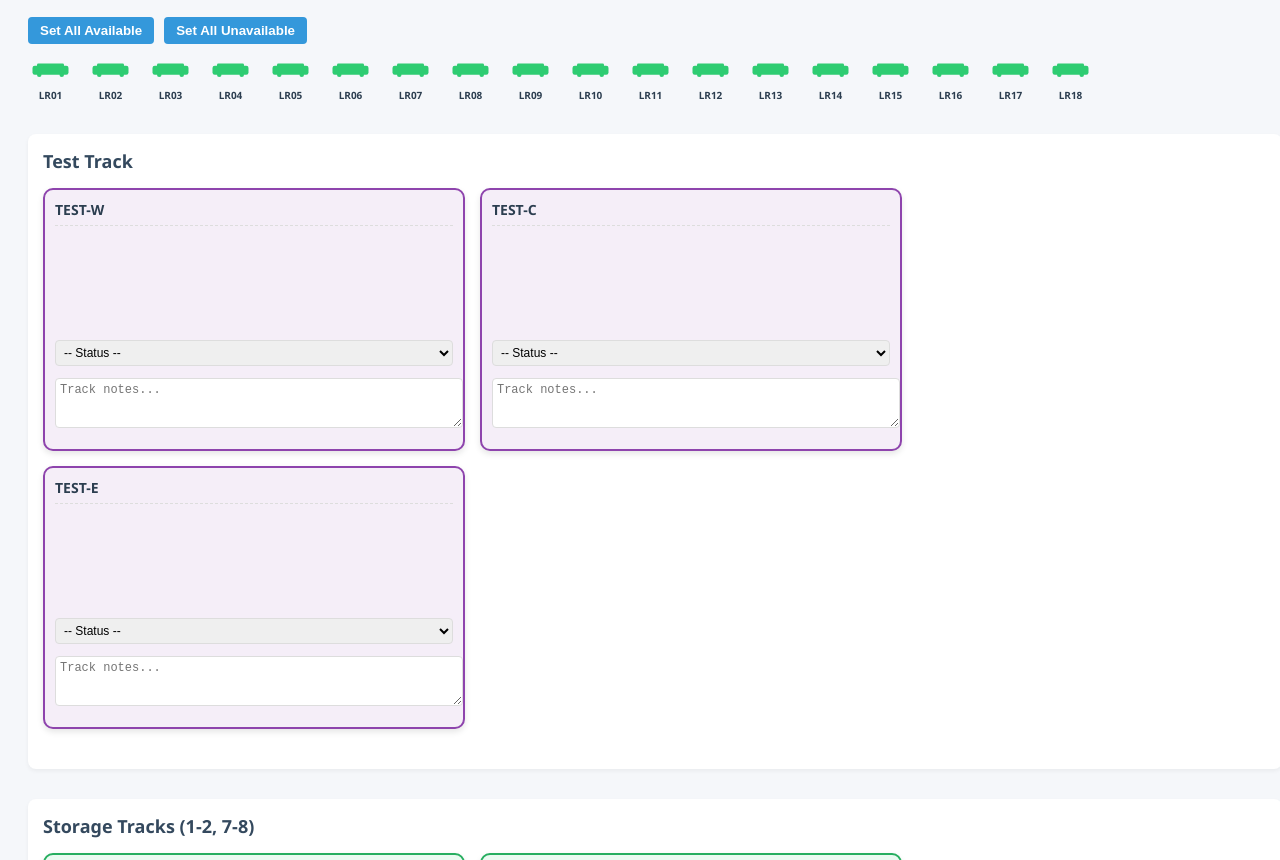
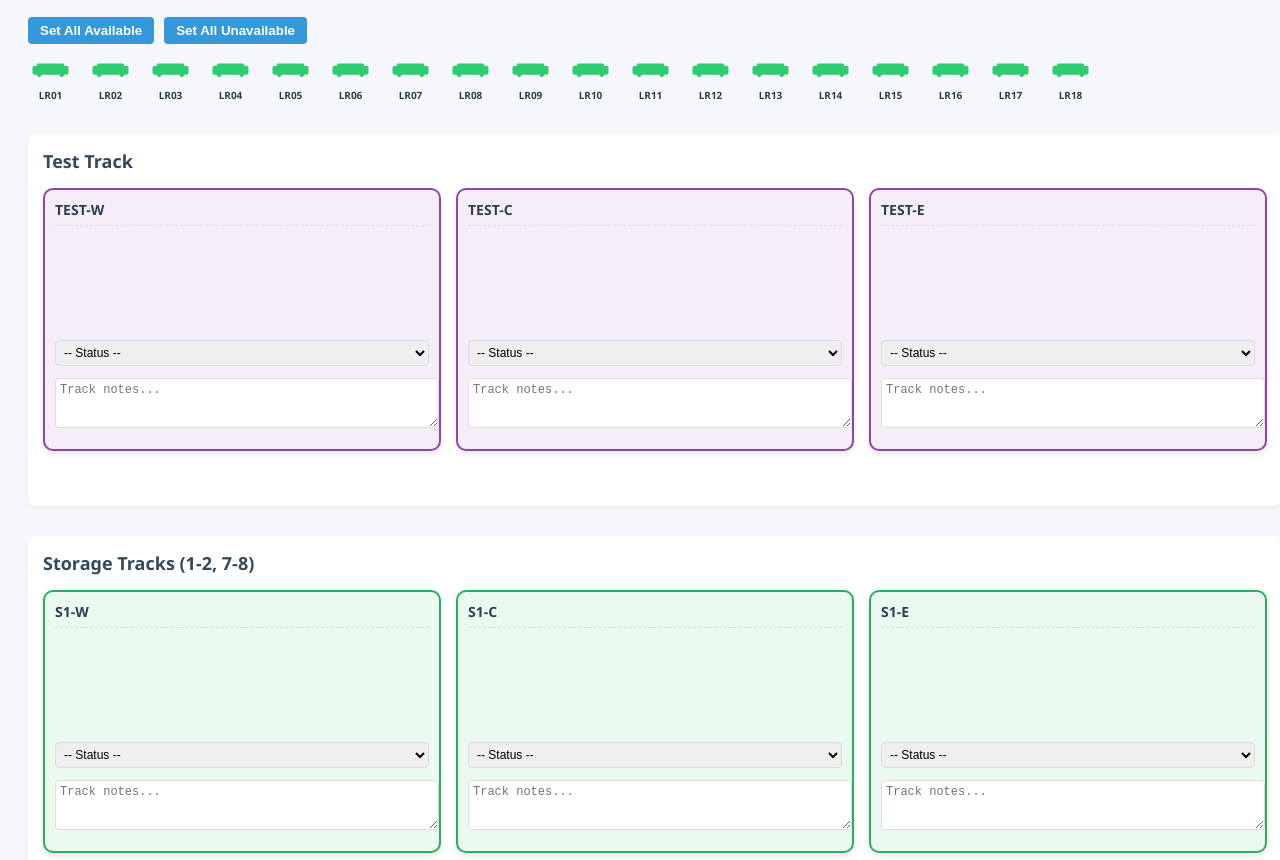
Before and after one commit to mitchfarr/traintracker, a plain HTML site: page index.html in a window 1280 px wide. Shown: the part 92-952 px from the top of the page. Drawn offline with Linux system fonts and the light colour scheme.

Commit message:
Implement track groups to ensure three boxes stay on the same row

```diff
--- a/index.html
+++ b/index.html
@@ -24,6 +24,12 @@
             justify-content: flex-start;
             width: 100%;
         }
+        .track-group {
+            display: flex;
+            width: 100%;
+            gap: 15px;
+            margin-bottom: 15px;
+        }
         .track {
             background: #fff;
             border: 2px solid;
@@ -34,7 +40,6 @@
             position: relative;
             box-shadow: 0 3px 6px rgba(0,0,0,0.1);
             transition: transform 0.2s;
-            flex: 0 0 calc(33.33% - 10px);
         }
         .track:hover {
             transform: translateY(-3px);
@@ -351,22 +356,34 @@
         });
     }
 
-    // Create maintenance tracks (1-4)
-    for (let i = 1; i <= 4; i++) {
-        suffixes.forEach(s => maintenanceYard.appendChild(createTrack(`M${i}${s}`, 'maintenance')));
-    }
+    // Create test track
+    const testTrackGroup = document.createElement('div');
+    testTrackGroup.className = 'track-group';
+    suffixes.forEach(s => testTrackGroup.appendChild(createTrack(`TEST${s}`, 'test')));
+    testTrack.appendChild(testTrackGroup);
 
     // Create storage tracks (1-2, 7-8)
     [1, 2, 7, 8].forEach(i => {
-        suffixes.forEach(s => storageYard.appendChild(createTrack(`S${i}${s}`, 'storage')));
+        const storageGroup = document.createElement('div');
+        storageGroup.className = 'track-group';
+        suffixes.forEach(s => storageGroup.appendChild(createTrack(`S${i}${s}`, 'storage')));
+        storageYard.appendChild(storageGroup);
     });
 
-    // Create test track
-    suffixes.forEach(s => testTrack.appendChild(createTrack(`TEST${s}`, 'test')));
+    // Create maintenance tracks (1-4)
+    for (let i = 1; i <= 4; i++) {
+        const maintenanceGroup = document.createElement('div');
+        maintenanceGroup.className = 'track-group';
+        suffixes.forEach(s => maintenanceGroup.appendChild(createTrack(`M${i}${s}`, 'maintenance')));
+        maintenanceYard.appendChild(maintenanceGroup);
+    }
 
     // Create handoff platforms
-    handoffPlatforms.appendChild(createTrack('HOP 1 (North)', 'handoff'));
-    handoffPlatforms.appendChild(createTrack('HOP 2 (South)', 'handoff'));
+    const handoffGroup = document.createElement('div');
+    handoffGroup.className = 'track-group';
+    handoffGroup.appendChild(createTrack('HOP 1 (North)', 'handoff'));
+    handoffGroup.appendChild(createTrack('HOP 2 (South)', 'handoff'));
+    handoffPlatforms.appendChild(handoffGroup);
 
     // Create sweep train box
     const sweepBox = createTrack('Sweep Train Box', 'sweep-box');
```
